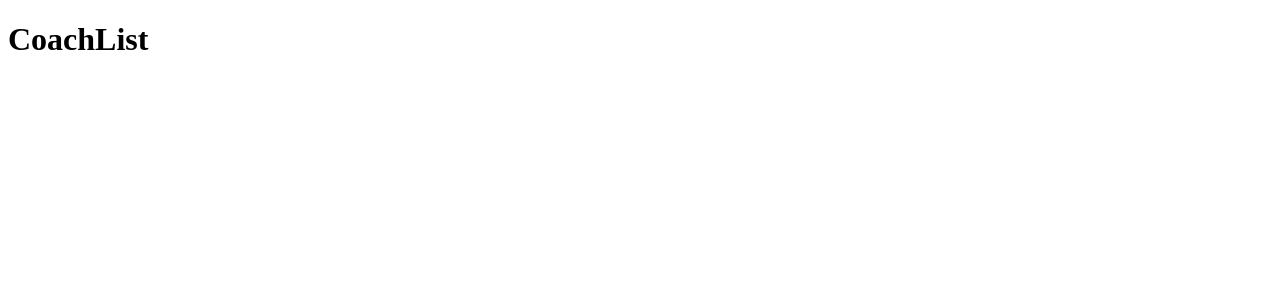
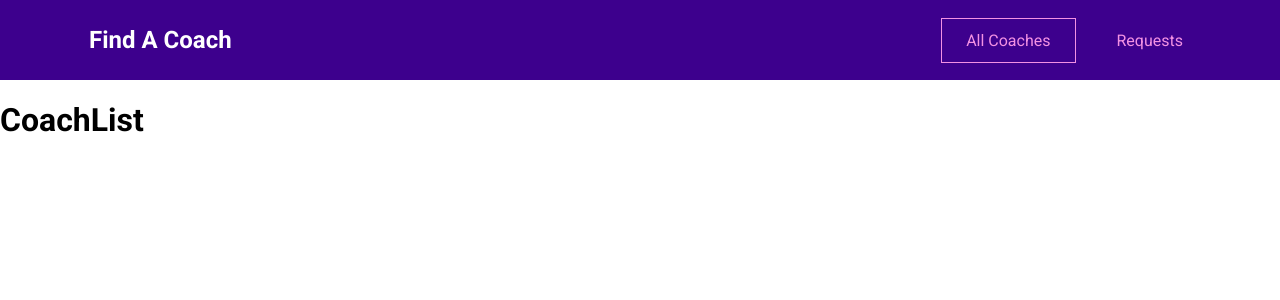
Before and after one commit to Martina928/find-a-coach, a Vue app: page /coaches in a window 1280 px wide. Shown: the top 300 px of the page. Built offline with nearby package versions, Linux system fonts and the light colour scheme.

Commit message:
feat: add the header

```diff
--- a/src/App.vue
+++ b/src/App.vue
@@ -1,3 +1,32 @@
 <template>
-  <router-view></router-view>
+  <div>
+    <TheHeader></TheHeader>
+    <router-view></router-view>
+  </div>
 </template>
+
+<script>
+import TheHeader from './components/TheHeader.vue';
+
+export default {
+  components: {
+    TheHeader
+  },
+}
+</script>
+
+<style>
+@import url("https://fonts.googleapis.com/css2?family=Roboto:wght@400;700&display=swap");
+
+* {
+  box-sizing: border-box;
+}
+
+html {
+  font-family: "Roboto", sans-serif;
+}
+
+body {
+  margin: 0;
+}
+</style>
--- /dev/null
+++ b/src/components/TheHeader.vue
@@ -0,0 +1,78 @@
+<template>
+  <header>
+    <nav>
+      <h1>
+        <router-link to="/">Find A Coach</router-link>
+      </h1>
+      <ul>
+        <li>
+          <router-link to="/coaches">All Coaches</router-link>
+        </li>
+        <li>
+          <router-link to="/requests">Requests</router-link>
+        </li>
+      </ul>
+    </nav>
+  </header>
+</template>
+
+<style scoped>
+header {
+  width: 100%;
+  height: 5rem;
+  background-color: #3d008d;
+  display: flex;
+  justify-content: center;
+  align-items: center;
+}
+
+header a {
+  text-decoration: none;
+  color: #f391e3;
+  display: inline-block;
+  padding: 0.75rem 1.5rem;
+  border: 1px solid transparent;
+}
+
+a:active,
+a:hover,
+a.router-link-active {
+  border: 1px solid #f391e3;
+}
+
+h1 {
+  margin: 0;
+}
+
+h1 a {
+  color: white;
+  margin: 0;
+}
+
+h1 a:hover,
+h1 a:active,
+h1 a.router-link-active {
+  border-color: transparent;
+}
+
+header nav {
+  width: 90%;
+  margin: auto;
+  display: flex;
+  justify-content: space-between;
+  align-items: center;
+}
+
+header ul {
+  list-style: none;
+  margin: 0;
+  padding: 0;
+  display: flex;
+  justify-content: center;
+  align-items: center;
+}
+
+li {
+  margin: 0 0.5rem;
+}
+</style>
```
